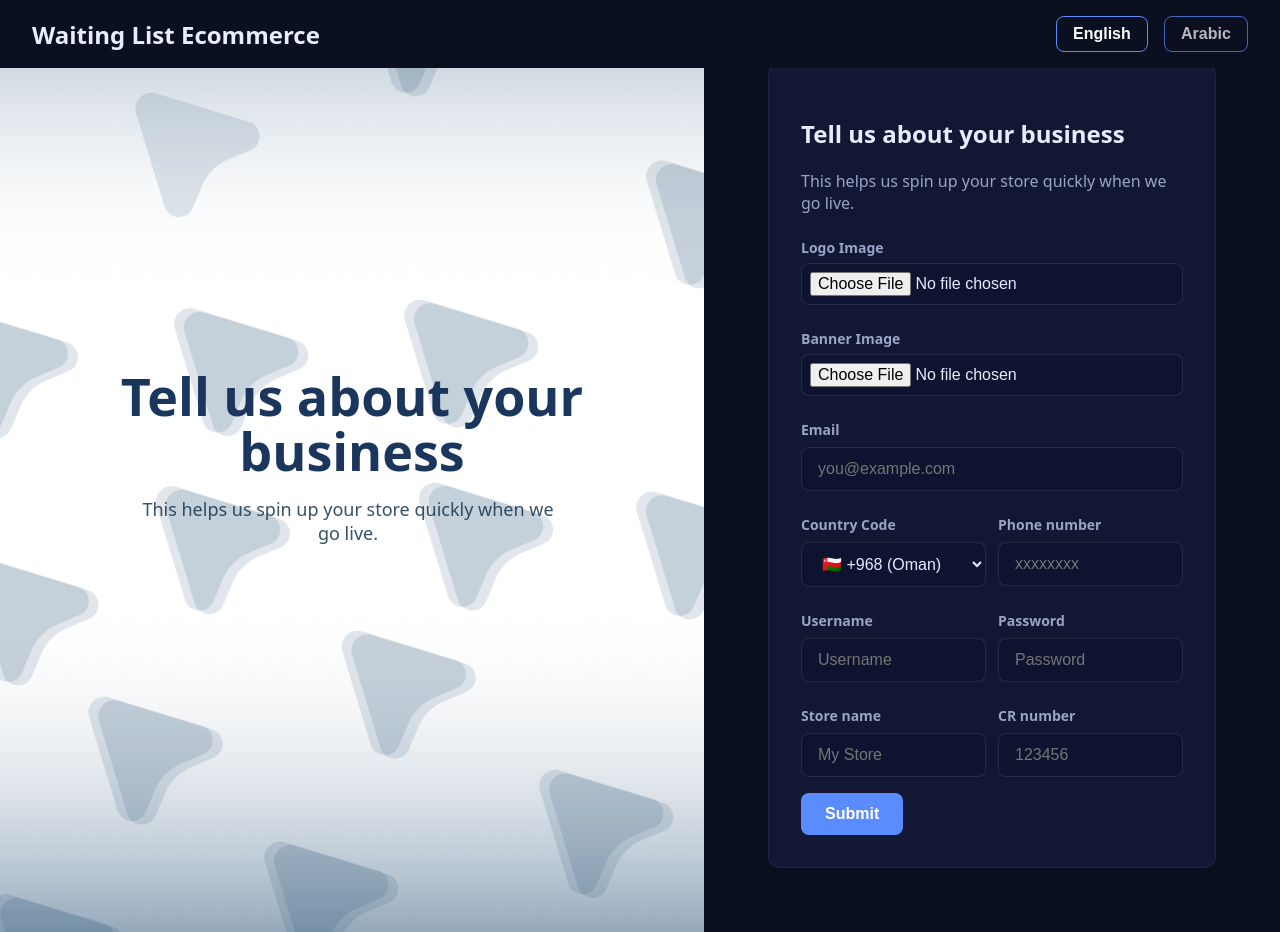
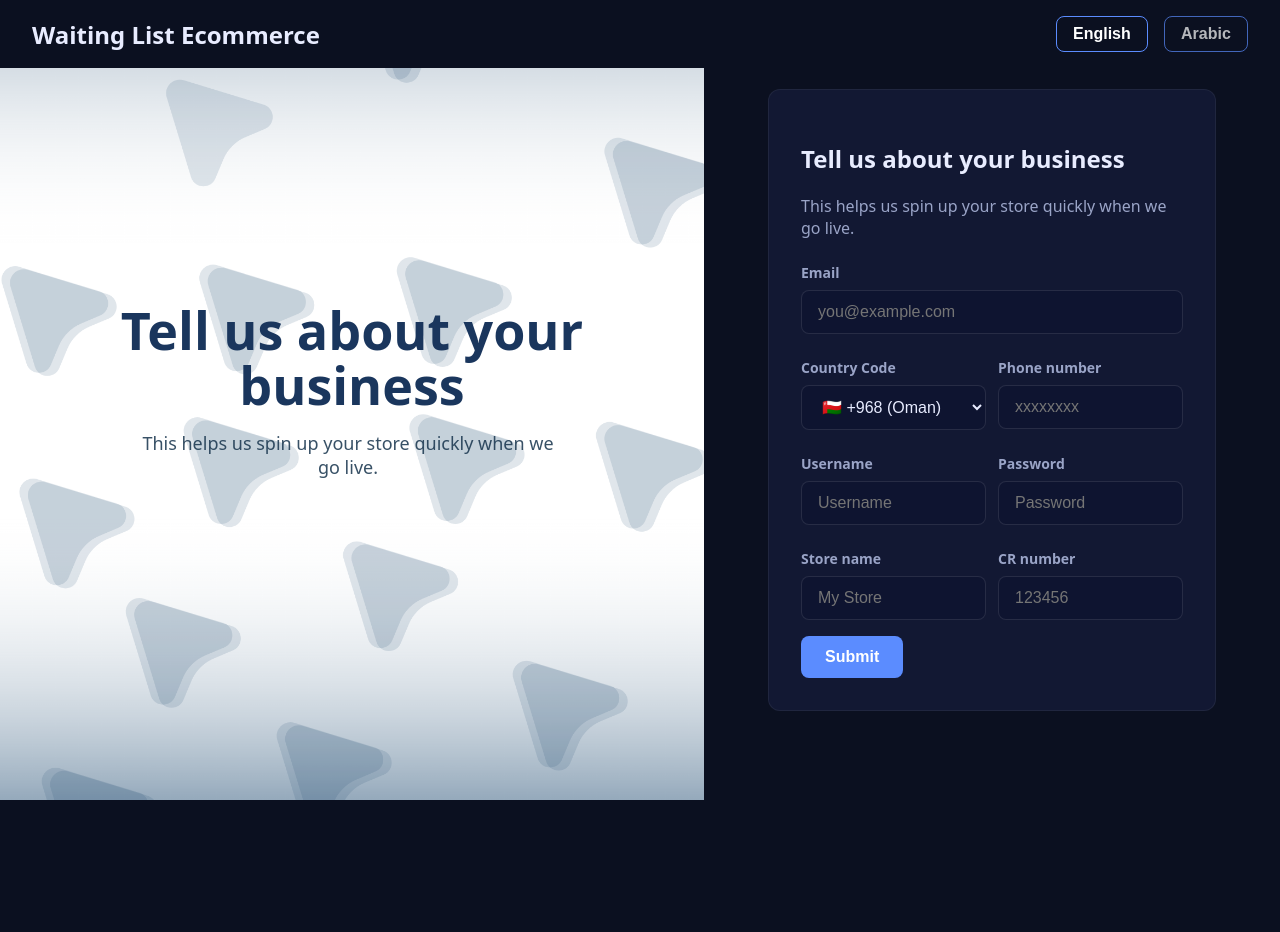
Before and after one commit to jarifdev/waiting_list, a Next.js app: page /register in a window 1280 px wide. After the commit the page ends 800 px from the top, so only its background shows below. Built offline with nearby package versions, Linux system fonts and the light colour scheme.

Commit message:
changed form

```diff
--- a/app/register/page.js
+++ b/app/register/page.js
@@ -9,9 +9,7 @@ export default function RegisterPage() {
 	const [account, setAccount] = useState({ email: '', phone: '', countryCode: '+968', username: '', password: '' });
 	const [store, setStore] = useState({
 		storeName: '',
-		crNumber: '',
-		logoImage: null,
-		bannerImage: null
+		crNumber: ''
 	});
 	const [status, setStatus] = useState({ type: '', message: '' });
 	const [errors, setErrors] = useState({});
@@ -59,17 +57,14 @@ export default function RegisterPage() {
 				}
 			};
 			form.append('payload', JSON.stringify(payload));
-			if (store.logoImage) form.append('logoImage', store.logoImage);
-			if (store.bannerImage) form.append('bannerImage', store.bannerImage);
+
 			const res = await fetch(`/api/register`, { method: 'POST', body: form });
 			const json = await res.json();
             if (!res.ok) throw new Error(json.error || 'Failed');
             setAccount({ email: '', phone: '', countryCode: '+968', username: '', password: '' });
             setStore({
                 storeName: '',
-                crNumber: '',
-                logoImage: null,
-                bannerImage: null
+                crNumber: ''
             });
 
             router.push('/submitted');
@@ -92,34 +87,6 @@ export default function RegisterPage() {
                 <div className="card">
                     <h2>{t('form_title')}</h2>
                     <p className="muted">{t('form_subtitle')}</p>
-
-                <div className="file-input-wrapper">
-                        <label>{t('logo_image')}</label>
-                        <input
-                            type="file"
-                            accept="image/*"
-                            onChange={e => {
-                                const file = e.target.files[0];
-                                if (file && file.type.startsWith('image/')) {
-                                    setStore(prev => ({ ...prev, logoImage: file }));
-                                }
-                            }}
-                        />
-                    </div>
-
-                    <div className="file-input-wrapper">
-                        <label>{t('banner_image')}</label>
-                        <input
-                            type="file"
-                            accept="image/*"
-                            onChange={e => {
-                                const file = e.target.files[0];
-                                if (file && file.type.startsWith('image/')) {
-                                    setStore(prev => ({ ...prev, bannerImage: file }));
-                                }
-                            }}
-                        />
-                    </div>
 
                     <label>{t('email')}</label>
                     <input value={account.email} onChange={e => setAccount({ ...account, email: e.target.value })} placeholder="you@example.com" type="email" />
```
